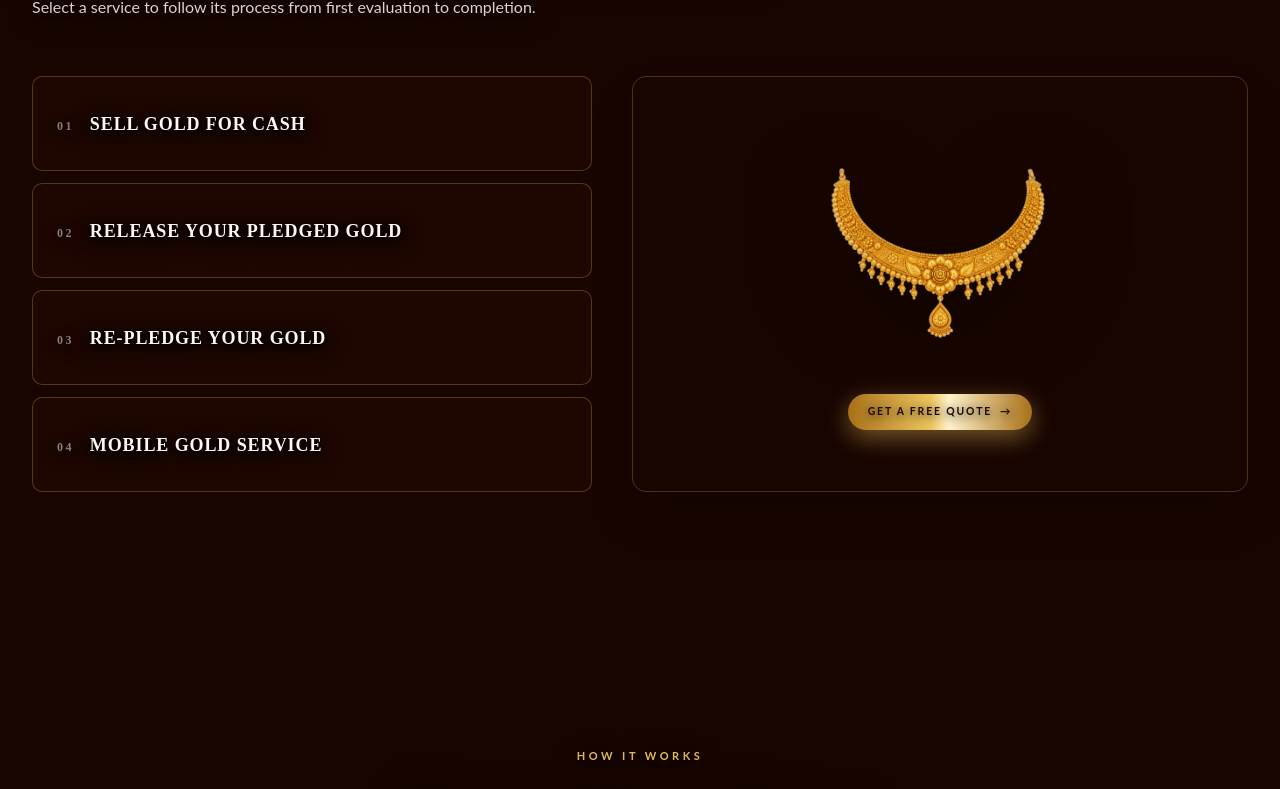
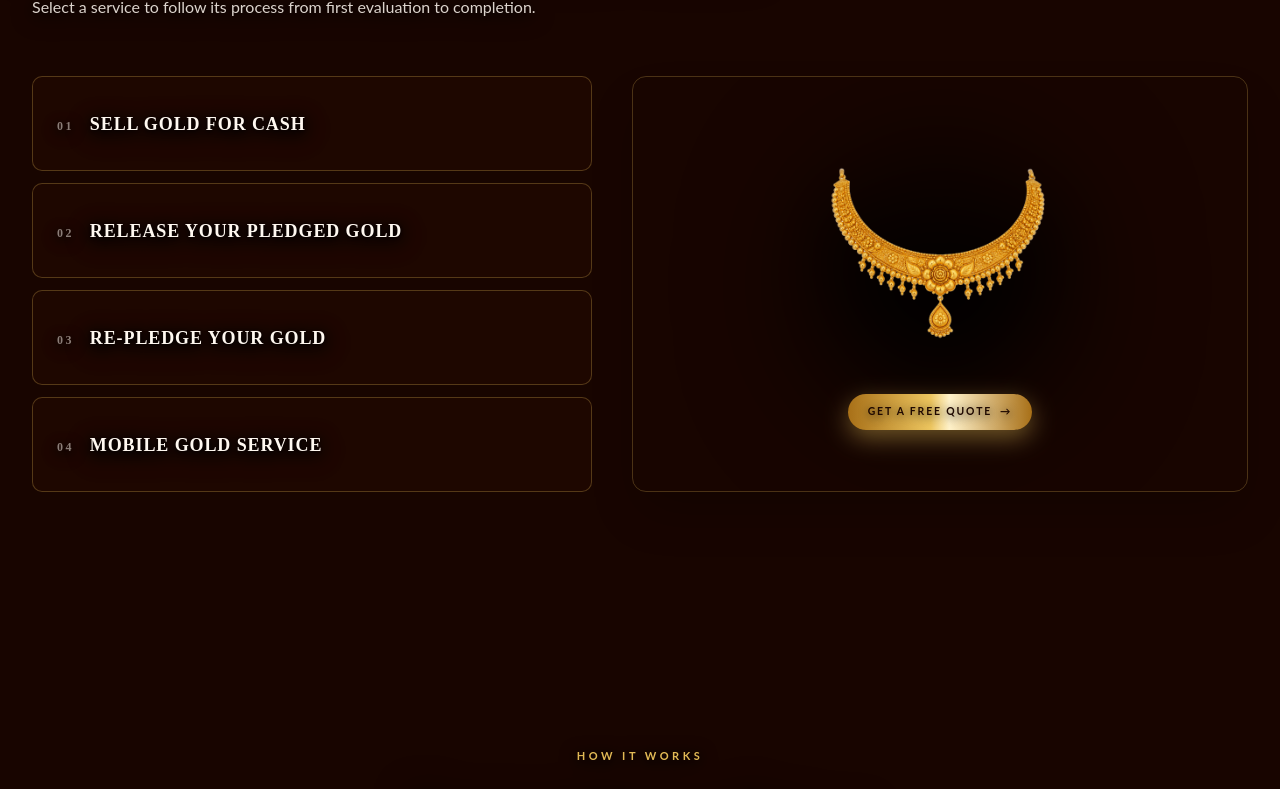
Before and after one commit to yashh1975/AGC, a React (Vite) app: page / in a window 1280 px wide. Shown: the part 1856-2645 px from the top of the page. Built offline with nearby package versions, Linux system fonts and the light colour scheme.

Commit message:
feat(ui): add multi-layer depth shadow and radial backing aura to jewelry in transparent cards

```diff
--- a/src/components/site/sections-a.tsx
+++ b/src/components/site/sections-a.tsx
@@ -216,19 +216,24 @@ export function Services() {
                 transition={{ duration: 0.4, ease: [0.22, 1, 0.36, 1] }}
                 className="absolute inset-0 flex flex-col items-center justify-center p-5 sm:p-8"
               >
+                {/* Deep radial shadow behind jewelry so it stands out distinctly from the background */}
+                <div
+                  aria-hidden
+                  className="pointer-events-none absolute inset-0 m-auto h-48 w-48 sm:h-64 sm:w-64 rounded-full bg-black/85 blur-3xl -z-0"
+                />
                 <img
                   src={visual.src}
                   alt={visual.alt}
                   width={1024}
                   height={1024}
                   loading="lazy"
-                  className="h-36 sm:h-56 w-auto object-contain drop-shadow-[0_20px_40px_rgba(0,0,0,0.5)]"
+                  className="relative z-10 h-36 sm:h-56 w-auto object-contain drop-shadow-[0_25px_35px_rgba(0,0,0,0.95)] drop-shadow-[0_0_30px_rgba(0,0,0,0.9)] drop-shadow-[0_0_60px_rgba(0,0,0,0.85)]"
                 />
                 <GoldLink
                   href="#contact"
                   variant="gold"
                   size="sm"
-                  className="mt-6 sm:mt-8 touch-manipulation font-bold"
+                  className="relative z-10 mt-6 sm:mt-8 touch-manipulation font-bold"
                 >
                   {active.cta} <Arrow />
                 </GoldLink>
--- a/src/components/site/sections-c.tsx
+++ b/src/components/site/sections-c.tsx
@@ -13,13 +13,18 @@ export function PledgedGold() {
       <div className="mx-auto grid max-w-7xl items-center gap-8 sm:gap-14 lg:grid-cols-2">
         <div className="relative order-2 aspect-auto min-h-[260px] sm:min-h-[340px] overflow-hidden rounded-2xl border border-gold/25 bg-transparent p-6 shadow-2xl lg:order-1">
           <GoldParticles density={0.3} />
+          {/* Deep radial shadow behind jewelry so it stands out distinctly from the background */}
+          <div
+            aria-hidden
+            className="pointer-events-none absolute inset-0 m-auto h-48 w-48 sm:h-64 sm:w-64 rounded-full bg-black/85 blur-3xl -z-0"
+          />
           <img
             src={necklace}
             alt="Gold necklace released from pledge"
             width={1024}
             height={1024}
             loading="lazy"
-            className="absolute inset-0 m-auto h-[60%] sm:h-[70%] w-auto object-contain drop-shadow-[0_20px_40px_rgba(0,0,0,0.45)]"
+            className="relative z-10 absolute inset-0 m-auto h-[60%] sm:h-[70%] w-auto object-contain drop-shadow-[0_25px_35px_rgba(0,0,0,0.95)] drop-shadow-[0_0_30px_rgba(0,0,0,0.9)] drop-shadow-[0_0_60px_rgba(0,0,0,0.85)]"
           />
         </div>
 
@@ -80,13 +85,18 @@ export function RepledgeGold() {
           transition={{ duration: 0.8 }}
           className="relative aspect-auto min-h-[260px] sm:min-h-[340px] overflow-hidden rounded-2xl border border-gold/20 bg-transparent p-6 shadow-2xl"
         >
+          {/* Deep radial shadow behind jewelry so it stands out distinctly from the background */}
+          <div
+            aria-hidden
+            className="pointer-events-none absolute inset-0 m-auto h-44 w-44 sm:h-60 sm:w-60 rounded-full bg-black/85 blur-3xl -z-0"
+          />
           <img
             src={earrings}
             alt="Gold earrings assessed for re-pledging"
             width={1024}
             height={1024}
             loading="lazy"
-            className="absolute inset-0 m-auto h-[55%] sm:h-[65%] w-auto object-contain drop-shadow-[0_20px_40px_rgba(0,0,0,0.45)]"
+            className="relative z-10 absolute inset-0 m-auto h-[55%] sm:h-[65%] w-auto object-contain drop-shadow-[0_25px_35px_rgba(0,0,0,0.95)] drop-shadow-[0_0_30px_rgba(0,0,0,0.9)] drop-shadow-[0_0_60px_rgba(0,0,0,0.85)]"
           />
         </motion.div>
       </div>
@@ -132,7 +142,7 @@ export function MobileService() {
                 className="absolute top-0 -translate-y-1/2 -translate-x-1/2 pointer-events-none"
               >
                 <Truck
-                  className="h-6 w-6 sm:h-8 sm:w-8 text-ivory drop-shadow-[0_6px_10px_rgba(0,0,0,0.5)]"
+                  className="h-6 w-6 sm:h-8 sm:w-8 text-ivory drop-shadow-[0_4px_12px_rgba(0,0,0,0.95)] drop-shadow-[0_0_15px_rgba(0,0,0,0.85)]"
                   aria-hidden
                 />
               </motion.div>
```
